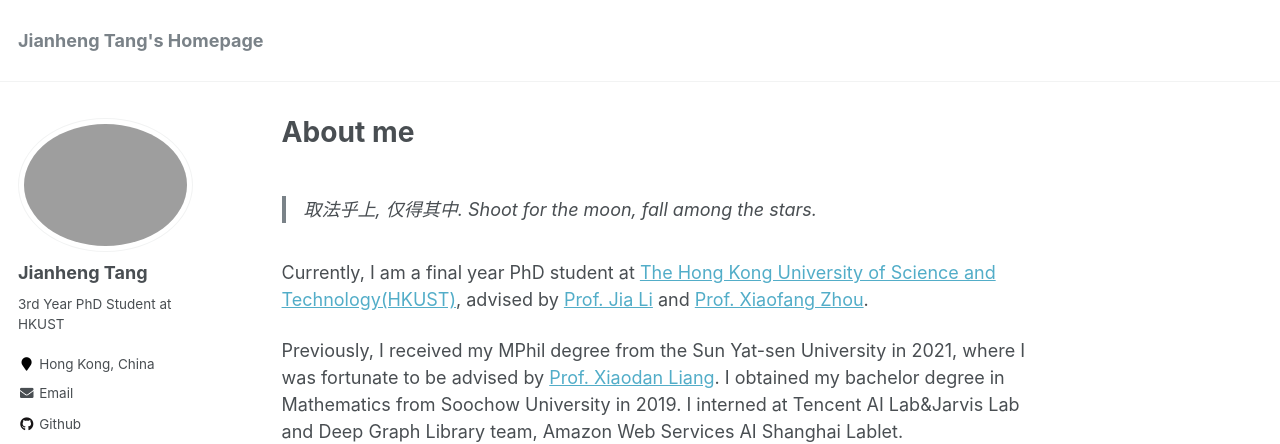
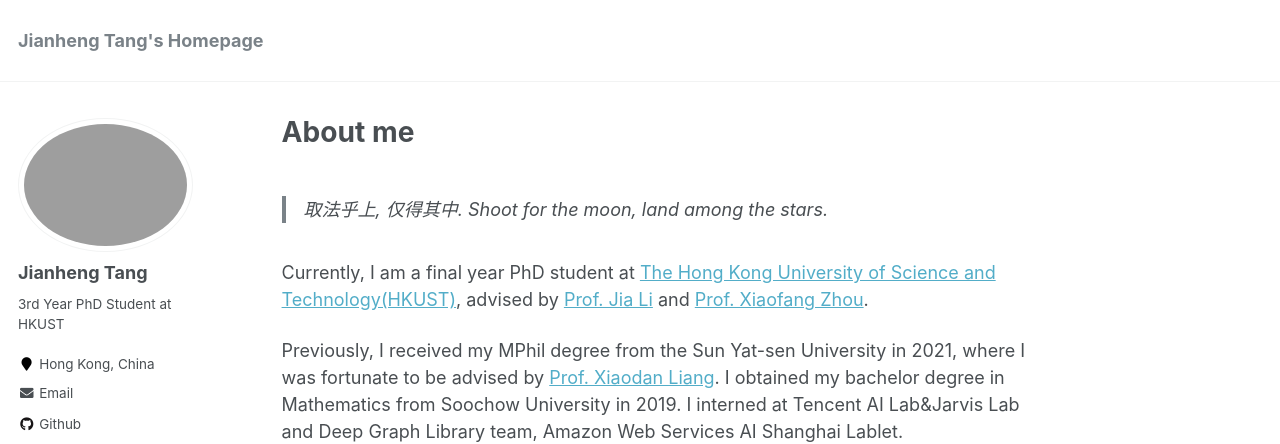
Before and after one commit to squareRoot3/squareRoot3.github.io, a Jekyll site: the page built from _pages/about.md, in a window 1280 px wide and 900 px high. Shown: the top 444 px of the window. Built offline with Jekyll 4.4.1, drawn with Linux system fonts in a browser that asks for light colours.

Commit message:
Update about.md

```diff
--- a/_pages/about.md
+++ b/_pages/about.md
@@ -8,7 +8,7 @@ redirect_from:
   - /about.html
 ---
 
-> 取法乎上, 仅得其中. Shoot for the moon, fall among the stars.
+> 取法乎上, 仅得其中. Shoot for the moon, land among the stars.
 
 Currently, I am a final year PhD student at [The Hong Kong University of Science and Technology(HKUST)](https://hkust.edu.hk/),
 advised by [Prof. Jia Li](https://sites.google.com/view/lijia) and [Prof. Xiaofang Zhou](https://sites.google.com/view/xiaofang-zhou/home).
```
